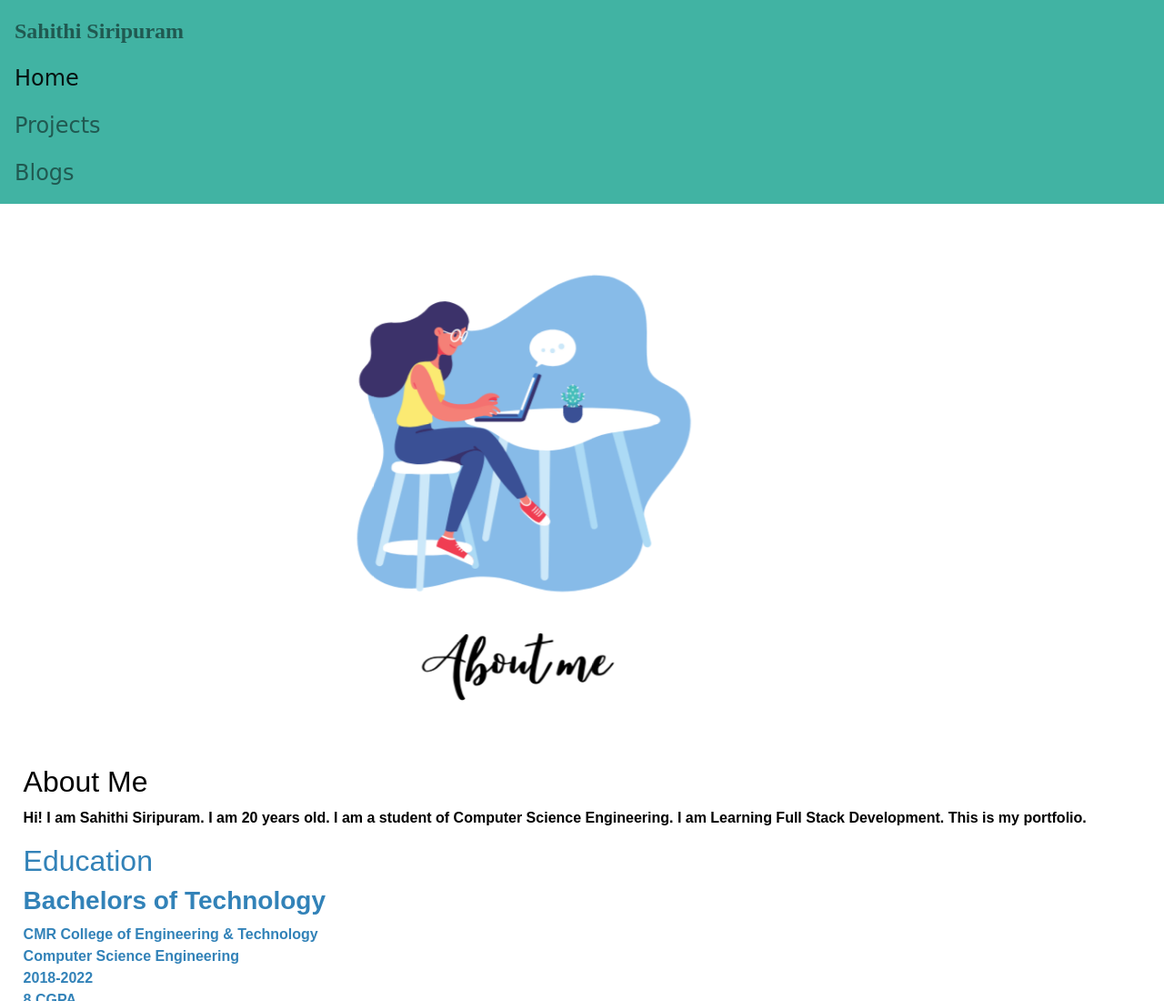
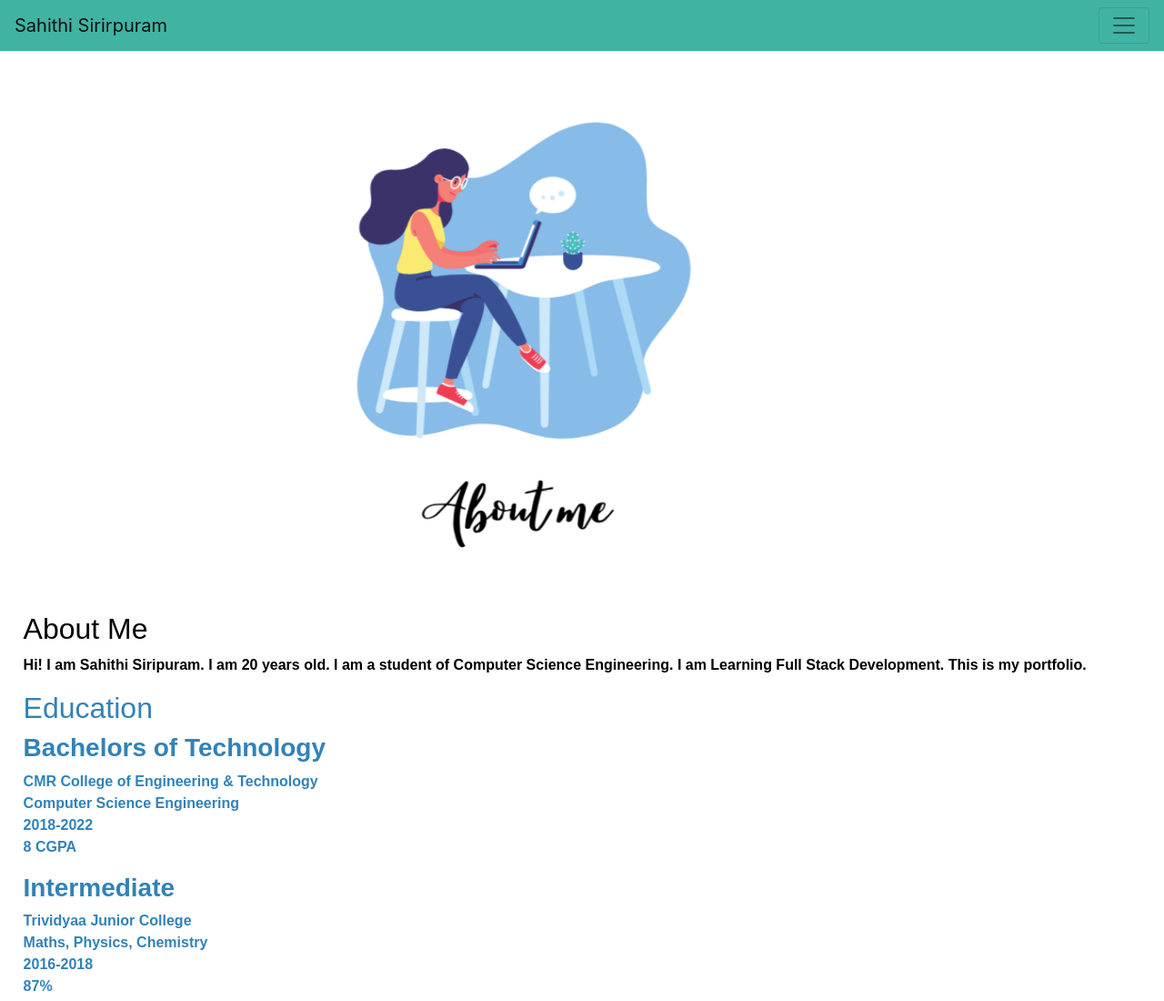
Before and after one commit to SahithiSiripuram/NewPortfolio, a website: page frontend/home.html in a window 1280 px wide. Shown: the top 1100 px of the page at 91% size. Drawn offline with nearby package versions, Linux system fonts and the light colour scheme; a web font is replaced by a local one.

Commit message:
Update home.html

```diff
--- a/frontend/home.html
+++ b/frontend/home.html
@@ -11,21 +11,22 @@
     </head>
     <body>
         <nav class="navbar navbar-light navbar-expand-md-xl" style="background-color:#41b3a3;">
-            <div id="navbarNav">
-              <ul class="navbar-nav">
-                <li class="nav-item brand">
-                    <a class="nav-link" href="#">Sahithi Siripuram</a>
+            <a class="navbar-brand" href="#">Sahithi Sirirpuram</a>
+            <button class="navbar-toggler" type="button" data-toggle="collapse" data-target="#collapsibleNavbar">
+                <span class="navbar-toggler-icon"></span>
+            </button>
+            <div class="collapse navbar-collapse" id="collapsibleNavbar">
+            <ul class="navbar-nav">
+                <li class="nav-item active">
+                    <a class="nav-link" href="./home.html">Home</a>
                 </li>
-                <li class="nav-item active hilight">
-                  <a class="nav-link" href="./home.html">Home<span class="sr-only">(current)</span></a>
+                <li class="nav-item">
+                    <a class="nav-link" href="./projects.html">Projects</a>
                 </li>
-                <li class="nav-item hilight">
-                  <a class="nav-link" href="./projects.html">Projects</a>
+                <li class="nav-item">
+                    <a class="nav-link" href="./blogs.html">Blogs</a>
                 </li>
-                <li class="nav-item hilight">
-                  <a class="nav-link" href="./blogs.html">Blogs</a>
-                </li>
-              </ul>
+            </ul>
             </div>
           </nav>
           <div id="carouselExampleIndicators" class="carousel slide" data-ride="carousel">
```
